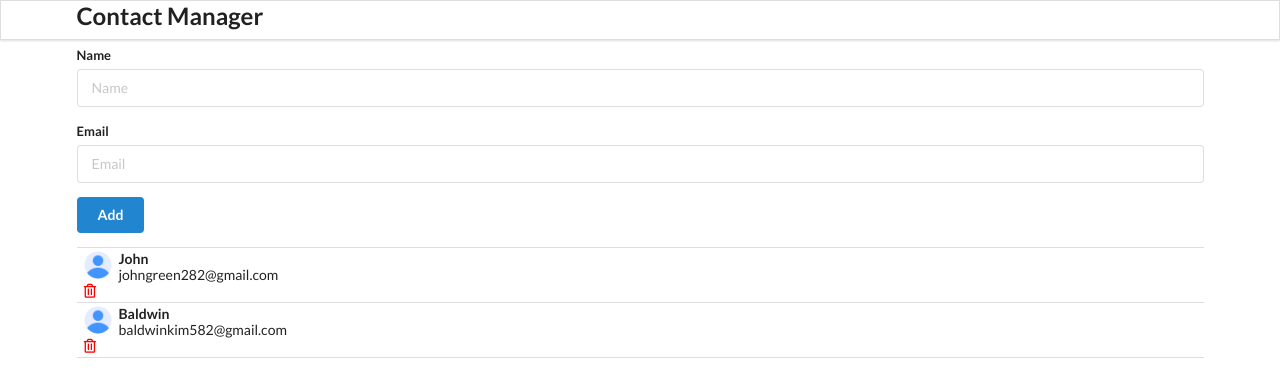
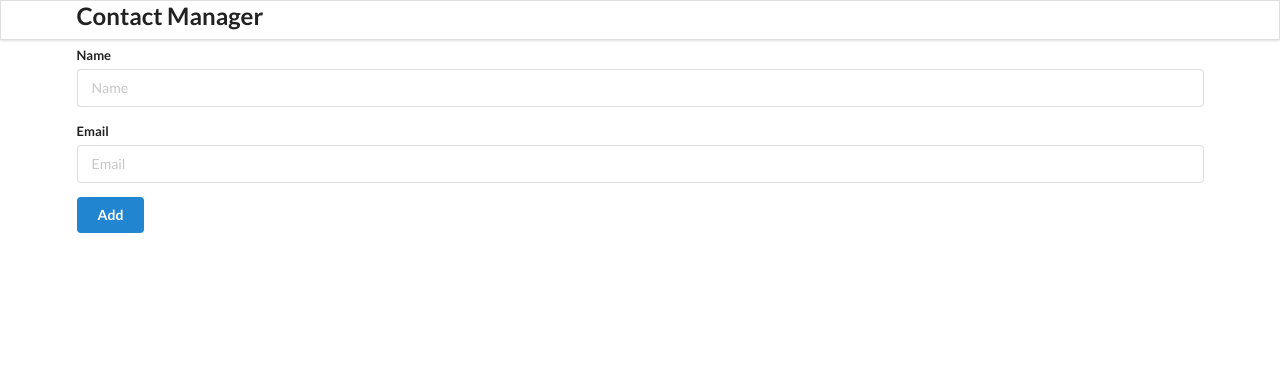
Before and after one commit to Aimen-Ahmed5/contact-app, a React (Create React App) app: page / in a window 1280 px wide. Shown: the top 392 px of the page. Built offline with nearby package versions, Linux system fonts and the light colour scheme.

Commit message:
passing function as props

```diff
--- a/src/components/App.js
+++ b/src/components/App.js
@@ -1,4 +1,4 @@
-import React from 'react';
+import React, {useState} from 'react';
 import './App.css';
 import Header from './Header';
 import AddContact from './AddContact';
@@ -6,24 +6,32 @@ import ContactList from './ContactList';
 
 function App() {
 
-  const add_contact = [
-    {
-      id: "1",
-      name: "John",
-      email: "johngreen282@gmail.com"
-    },
-    {
-      id: "2",
-      name: "Baldwin",
-      email: "baldwinkim582@gmail.com"
-    }
-  ];
+         //object ( when usestate is not used )
+  // const add_contact = [
+  //   {
+  //     id: "1",
+  //     name: "John",
+  //     email: "johngreen282@gmail.com"
+  //   },
+  //   {
+  //     id: "2",
+  //     name: "Baldwin",
+  //     email: "baldwinkim582@gmail.com"
+  //   } ];
+
+  // initially empty array for contacts
+  const [contacts, setContacts] = useState([]);
+
+  const addContactHandler = (contact) => {
+
+    console.log(contact);
+  }
 
   return (
     <div className="ui container">
       <Header />
-      <AddContact />
-      <ContactList contacts = {add_contact}/>
+      <AddContact addContactHandler = {addContactHandler}/>
+      {/* <ContactList contacts = {add_contact}/>  */}
    </div>
   );
 }
```
